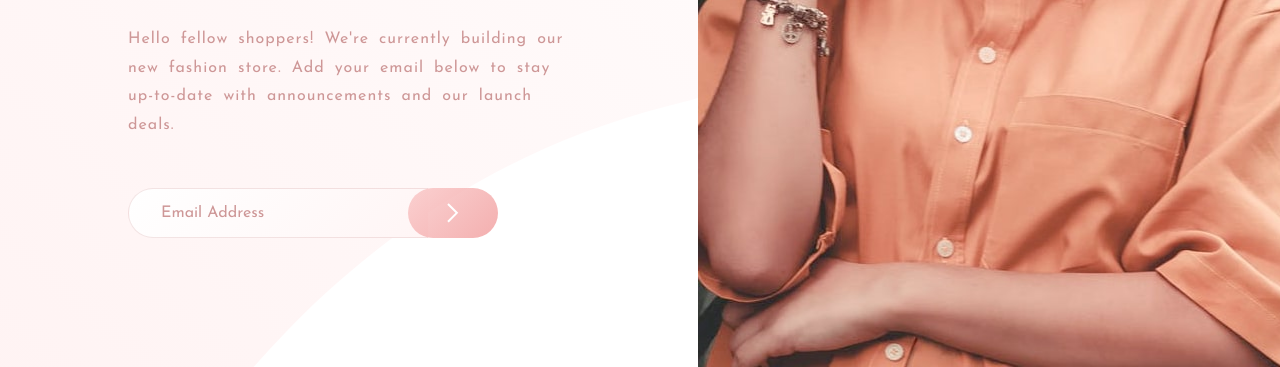
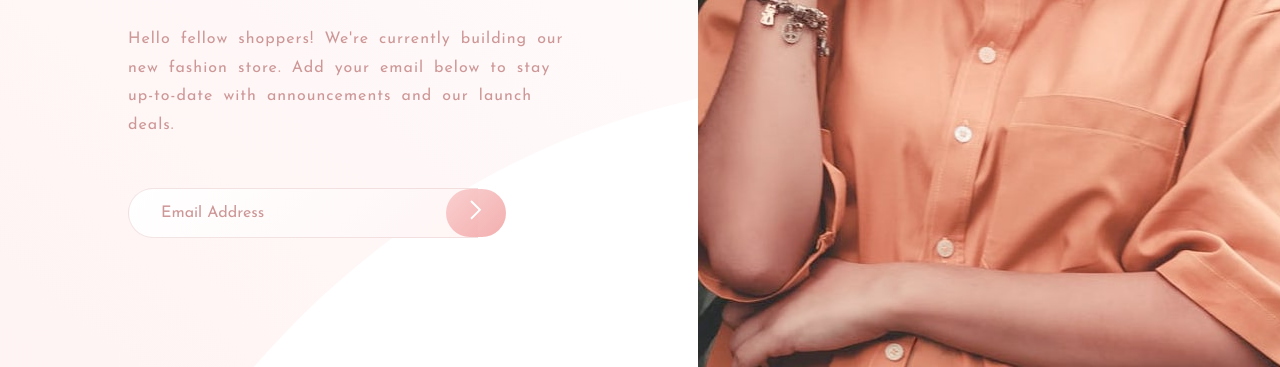
Before and after one commit to MilthonCL/base-apparel, a website: page index.html in a window 1280 px wide. Shown: the part 433-800 px from the top of the page. Drawn offline with Linux system fonts and the light colour scheme.

Commit message:
fix index.html, css and button

```diff
--- a/css/styles.css
+++ b/css/styles.css
@@ -106,11 +106,10 @@ input {
   padding: 0.5em 0 0.5em 2em;
   outline: none;
   border: none;
-  /* color: currentColor; */
 }
 
 input[type='email'] {
-  width: 300px;
+  width: 350px;
   height: 50px;
   border-top: 1px;
   border-right: 0;
@@ -122,7 +121,7 @@ input[type='email'] {
   background: linear-gradient(135deg, hsl(0 0% 100% / 1), hsl(0 100% 98% / 1));
 }
 
-input[type='submit'] {
+/* input[type='submit'] {
   position: relative;
   width: 70px;
   height: 50px;
@@ -133,7 +132,7 @@ input[type='submit'] {
   background-repeat: no-repeat;
   background-position: center;
   cursor: pointer;
-}
+} */
 
 input[type='submit']:hover {
   transform: scale(1.1);
@@ -151,7 +150,7 @@ input[type='email']:focus:hover {
   display: none;
   position: absolute;
   bottom: 0.8em;
-  right: 2em;
+  right: 2.5em;
 }
 
 .validate-message {
@@ -160,6 +159,21 @@ input[type='email']:focus:hover {
   bottom: -2em;
   left: 0;
   color: var(--info);
+}
+
+.btn {
+  position: relative;
+  padding: 0.7em;
+  margin-top: 2em;
+  margin-left: -2em;
+  width: 60px;
+  border: none;
+  outline: none;
+  border-radius: 25px;
+  background: var(--color-button);
+  transform: scale(1);
+  transition: transform 0.3s ease;
+  cursor: pointer;
 }
 
 @media screen and (min-width: 769px) {
@@ -216,6 +230,11 @@ input[type='email']:focus:hover {
     height: 50px;
   }
 
+  .btn:hover {
+    transform: scale(1.2);
+    box-shadow: 0 6px 8px var(--button-shadow);
+  }
+
   ::placeholder {
     font-size: 1rem;
   }
--- a/index.html
+++ b/index.html
@@ -58,8 +58,10 @@
                 >Please provide a valid email</small
               >
             </div>
-
-            <input id="submitButton" type="submit" value="" />
+            <button class="btn" type="submit">
+              <img src="images/icon-arrow.svg" alt="icon arrow" />
+            </button>
+            <!-- <input id="submitButton" type="submit" /> -->
           </form>
         </div>
       </article>
--- a/js/scripts.js
+++ b/js/scripts.js
@@ -1,5 +1,4 @@
 const form = document.getElementById('form');
-// const submitButton = document.getElementById('submitButton');
 const email = document.getElementById('email');
 const message = document.getElementById('message');
 const errorIcon = document.getElementById('error-icon');
```
Also changed, not shown: docs/css/styles.min.css.
